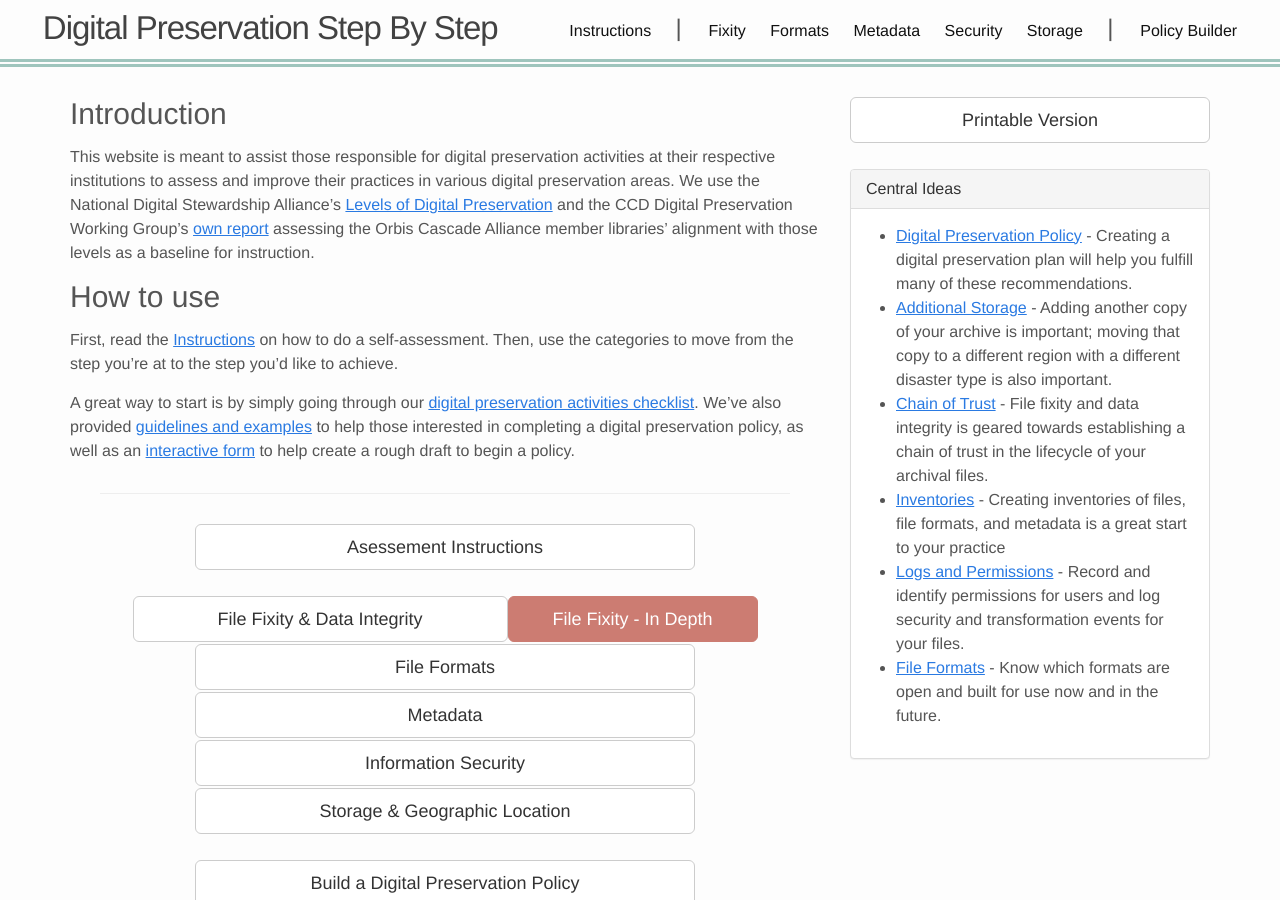
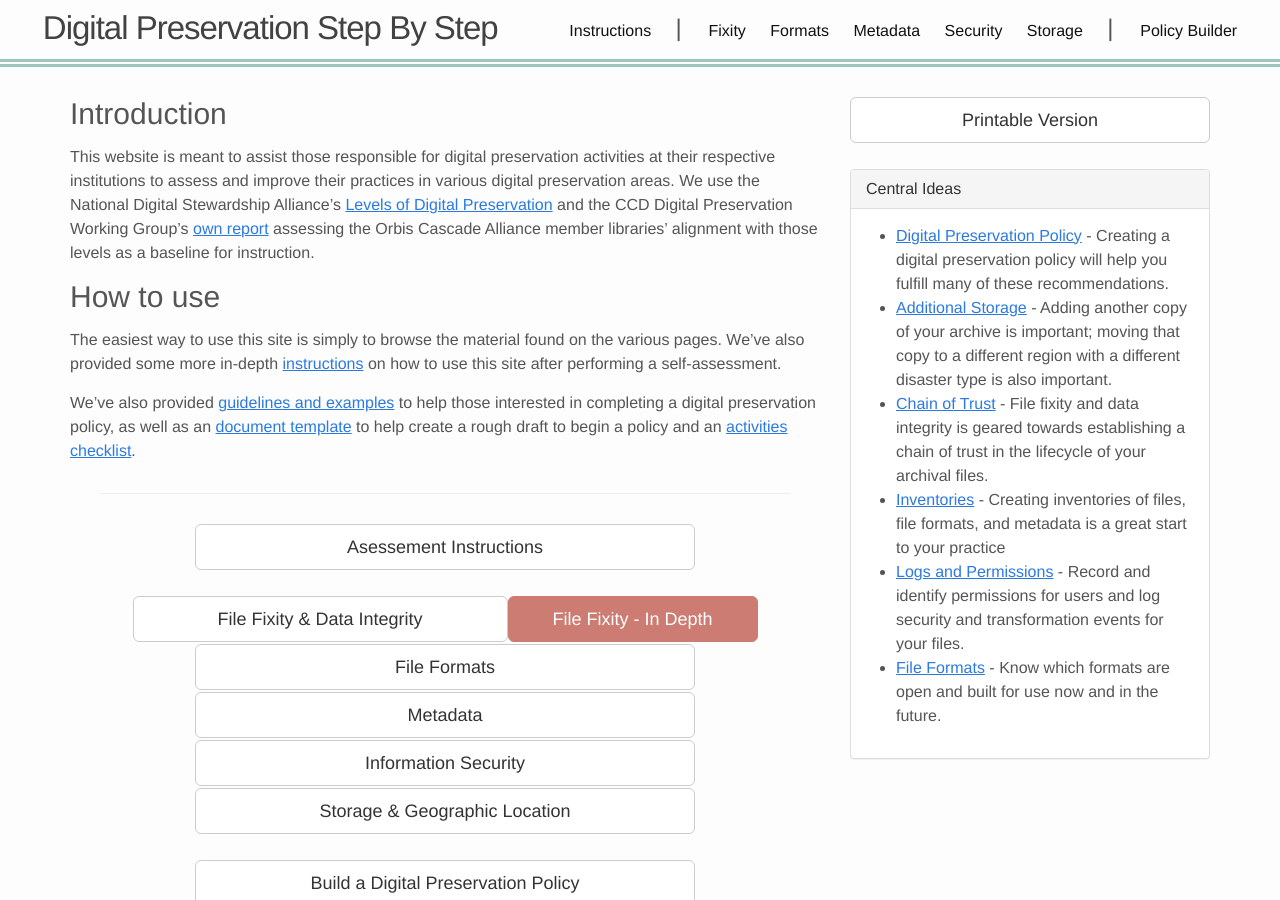
Before and after one commit to dcnb/digprezsteps, a Jekyll site: the page built from index.md, in a window 1280 px wide and 900 px high. Built offline with Jekyll 4.4.1, drawn with Linux system fonts in a browser that asks for light colours.

Commit message:
update front page and typo

```diff
--- a/_data/ideas.yaml
+++ b/_data/ideas.yaml
@@ -1,6 +1,6 @@
 - title: Digital Preservation Policy
   url: policy.html
-  description: Creating a digital preservation plan will help you fulfill many of these recommendations.
+  description: Creating a digital preservation policy will help you fulfill many of these recommendations.
 - title: Additional Storage
   url: storage.html
   description: Adding another copy of your archive is important; moving that copy to a different region with a different disaster type is also important.
--- a/index.md
+++ b/index.md
@@ -7,6 +7,6 @@ layout: homepage
 
 ## How to use
 
-First, read the [Instructions](instructions.html) on how to do a self-assessment. Then, use the categories to move from the step you're at to the step you'd like to achieve.
+The easiest way to use this site is simply to browse the material found on the various pages. We've also provided some more in-depth [instructions](instructions.html) on how to use this site after performing a self-assessment.
 
-A great way to start is by simply going through our <a  href="https://docs.google.com/forms/d/e/1FAIpQLSf3CfHy4TZZWHiLOzmfCFDP2S756sx8bBGGU-7ihVrg05i5kA/viewform?usp=sf_link" target="_blank">digital preservation activities checklist</a>.  We've also provided [guidelines and examples](policy.html) to help those interested in completing a digital preservation policy, as well as an <a  href="https://docs.google.com/forms/d/e/1FAIpQLSfbI6PxmXgLBai5Bz_SchaZFr5hRijqO7mPGJRoq37VE_DqYg/viewform" target="_blank">interactive form</a> to help create a rough draft to begin a policy.
+ We've also provided [guidelines and examples](policy.html) to help those interested in completing a digital preservation policy, as well as an <a  href="assets/DigitalPreservationPolicyTemplate.rtf" target="_blank">document template</a> to help create a rough draft to begin a policy and an <a  href="assets/DigitalPreservationActivitiesChecklist.rtf" target="_blank">activities checklist</a>.
```
